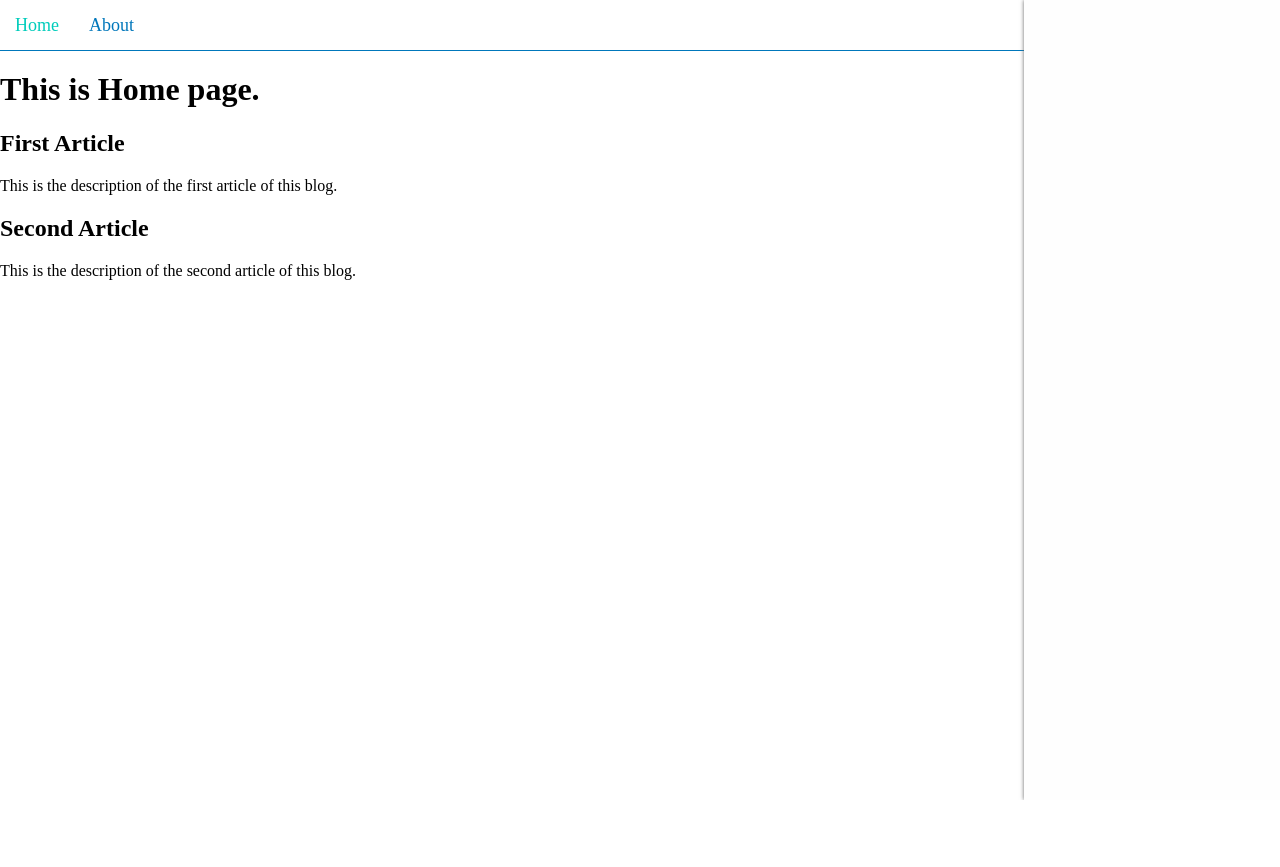
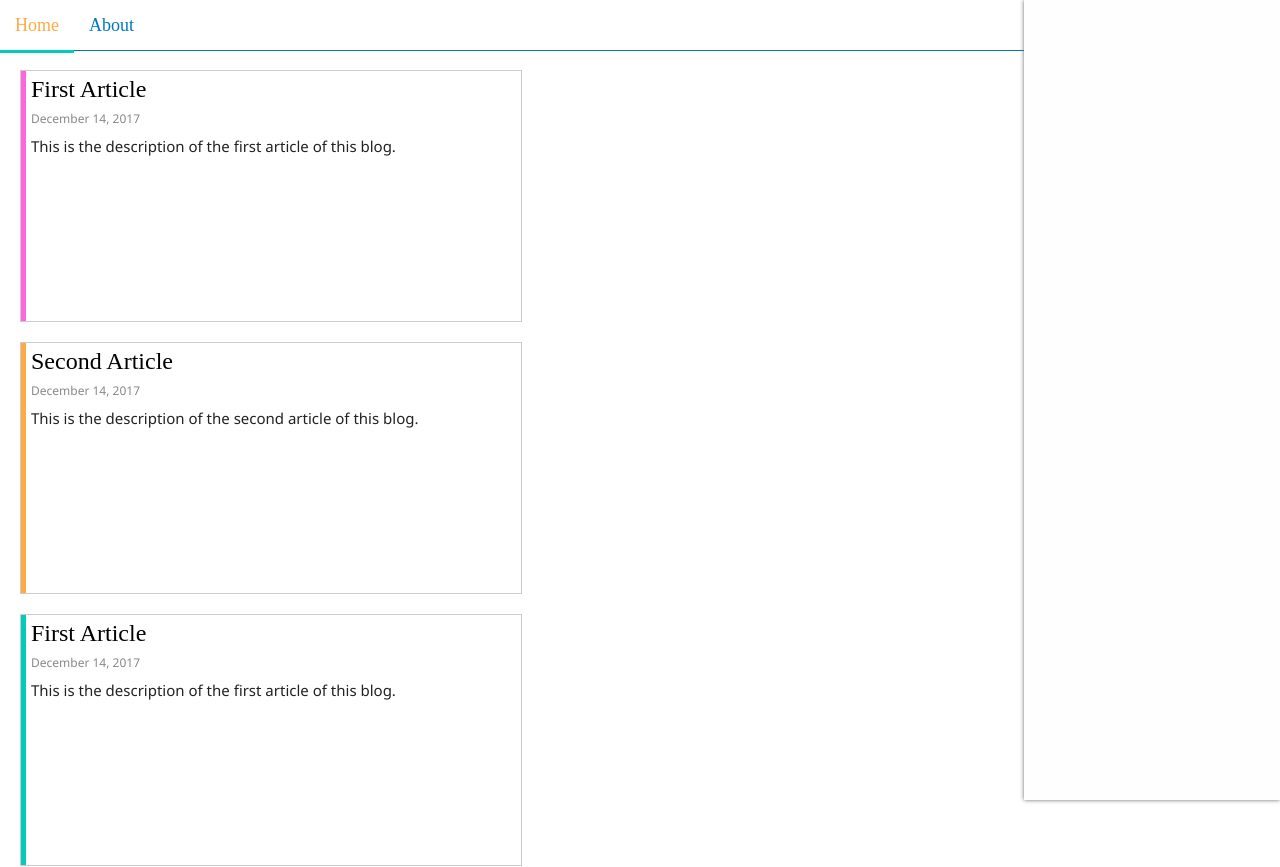
Before and after one commit to kanwal019/Blog, an Angular app: page / in a window 1280 px wide. Shown: the top 867 px of the page. Before the commit the page ends 800 px from the top, so only its background shows below. Built offline with nearby package versions, Linux system fonts and the light colour scheme.

Commit message:
Added more mockdata and implemented the design.

```diff
--- a/src/app/app.component.css
+++ b/src/app/app.component.css
@@ -19,7 +19,7 @@ header section{
 }
 
 header section.selected{border-bottom: 3px solid #0cb;}
-header section:hover{color: #0cb;}
+header section:hover{color: #fa4;}
 header section:active{opacity: 0.7;}
 
 footer{
@@ -32,6 +32,7 @@ main{
     left: 0px;
     overflow: hidden;
     overflow-y: scroll;
+    width: 80vw;
 }
 
 section.sidebar{
--- a/src/app/app.component.html
+++ b/src/app/app.component.html
@@ -1,7 +1,7 @@
 <div class="main-container">
   <header>
-    <section (click)="navigateTo('Home')">Home</section>
-    <section (click)="navigateTo('About')">About</section>
+    <section class="selected" (click)="navigateTo('Home',$event)">Home</section>
+    <section (click)="navigateTo('About',$event)">About</section>
   </header>
   <section class="sidebar"></section>
   <main></main>
--- a/src/app/app.component.ts
+++ b/src/app/app.component.ts
@@ -8,9 +8,16 @@ import { DataComponent } from './data.component';
 })
 export class AppComponent {
   constructor(){
-    this.navigateTo('Home');
+    this.navigateTo('Home','');
   }
-  navigateTo(sectionName){
+  navigateTo(sectionName,event){
+    if(event!==''){
+      let tempList = document.getElementsByClassName('selected');
+      if(tempList.length>0){
+        tempList[0].classList.remove('selected');
+      }
+      event.target.classList.add('selected');
+    }
     DataComponent.prototype.loadMainData(sectionName);
   }
 }
--- a/src/app/data.component.css
+++ b/src/app/data.component.css
@@ -0,0 +1,64 @@
+.article-box{
+    position: relative;
+    float: left;
+    height: 250px;
+    width: 500px;
+    border: 1px solid #ccc;
+    margin: 20px 0px 0px 20px;
+}
+
+.box-bar{
+    position: absolute;
+    left: 0px;
+    top: 0px;
+    width: 5px;
+    height: 100%;
+    background-color: #07b;
+    z-index: 10;
+}
+
+.article-box:nth-child(5n+4) .box-bar{ background-color: #07b; }
+.article-box:nth-child(5n+0) .box-bar{ background-color: #a21 }
+.article-box:nth-child(5n+2) .box-bar{ background-color: #fa4; }
+.article-box:nth-child(5n+3) .box-bar{ background-color: #0cb; }
+.article-box:nth-child(5n+1) .box-bar{ background-color: #f6d; }
+
+.box-content{
+    position: absolute;
+    left: 5px;
+    top: 0px;
+    width: calc(100% - 15px);
+    padding: 5px;
+    height: calc(100% - 10px);
+}
+
+.article-head{
+    font-size: 24px;
+    height: 34px;
+    text-overflow: ellipsis;
+    white-space: nowrap;
+    overflow: hidden;
+}
+
+.article-meta{
+    font-size: 12px;
+    height: 16px;
+    text-overflow: ellipsis;
+    white-space: nowrap;
+    overflow: hidden;
+    font-family: "Segoe UI";
+    color:#888;
+}
+
+.article-desc{
+    font-size: 15px;
+    height: calc(100% - 80px);
+    margin-top: 10px;
+    text-overflow: ellipsis;
+    overflow: hidden;
+    font-family: "Segoe UI";
+    color: #222;
+    display: -webkit-box;
+    -webkit-line-clamp: 8;
+    -webkit-box-orient: vertical;
+}
--- a/src/app/data.component.html
+++ b/src/app/data.component.html
@@ -1,5 +1,11 @@
-<h1>{{mainData}}</h1>
-<div class="article-list" *ngFor="let article of articles">
-    <h2>{{article.name}}</h2>
-    <p>{{article.description}}</p>
+<!--h1>{{mainData}}</h1-->
+<div class="article-list">
+    <div class="article-box" *ngFor="let article of articles">
+        <div class="box-bar"></div>
+        <div class="box-content">
+            <div class="article-head">{{article.name}}</div>
+            <div class="article-meta">{{article.date}}</div>
+            <div class="article-desc">{{article.description}}</div>
+        </div>
+    </div>
 </div>
--- a/src/app/mocks/article.mock.ts
+++ b/src/app/mocks/article.mock.ts
@@ -12,4 +12,40 @@ export const ARTICLES : Article[]=[{
     "description":"This is the description of the second article of this blog.",
     "date":"December 14, 2017",
     "author":"anne"
+},{
+    "id":1,
+    "name":"First Article",
+    "description":"This is the description of the first article of this blog.",
+    "date":"December 14, 2017",
+    "author":"kriz"
+},{
+    "id":2,
+    "name":"Second Article",
+    "description":"This is the description of the second article of this blog.",
+    "date":"December 14, 2017",
+    "author":"anne"
+},{
+    "id":1,
+    "name":"First Article",
+    "description":"This is the description of the first article of this blog.",
+    "date":"December 14, 2017",
+    "author":"kriz"
+},{
+    "id":2,
+    "name":"Second Article",
+    "description":"This is the description of the second article of this blog.",
+    "date":"December 14, 2017",
+    "author":"anne"
+},{
+    "id":1,
+    "name":"First Article",
+    "description":"This is the description of the first article of this blog.",
+    "date":"December 14, 2017",
+    "author":"kriz"
+},{
+    "id":2,
+    "name":"Second Article",
+    "description":"This is the description of the second article of this blog.",
+    "date":"December 14, 2017",
+    "author":"anne"
 }];
```
